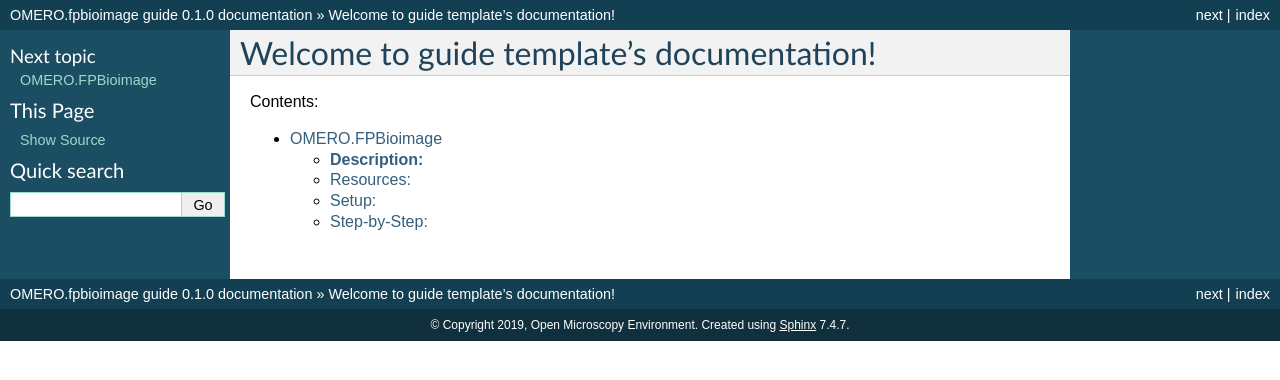
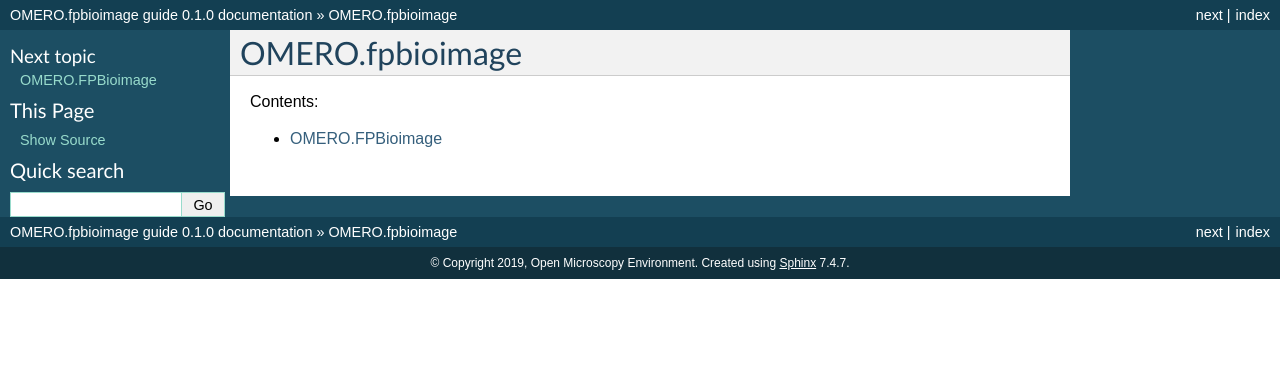
Before and after one commit to jburel/omero-guide-fpbioimage, a Sphinx documentation site: the page built from docs/index.rst, in a window 1280 px wide. Shown: the top 380 px of the page. Built offline with Sphinx 7.4.7, drawn with Linux system fonts in a browser that asks for light colours.

Commit message:
change header

```diff
--- a/docs/index.rst
+++ b/docs/index.rst
@@ -1,9 +1,9 @@
-Welcome to guide template's documentation!
-==========================================
+OMERO.fpbioimage
+================
 
 Contents:
 
 .. toctree::
-   :maxdepth: 2
+   :maxdepth: 1
 
    fpbioimage
```
